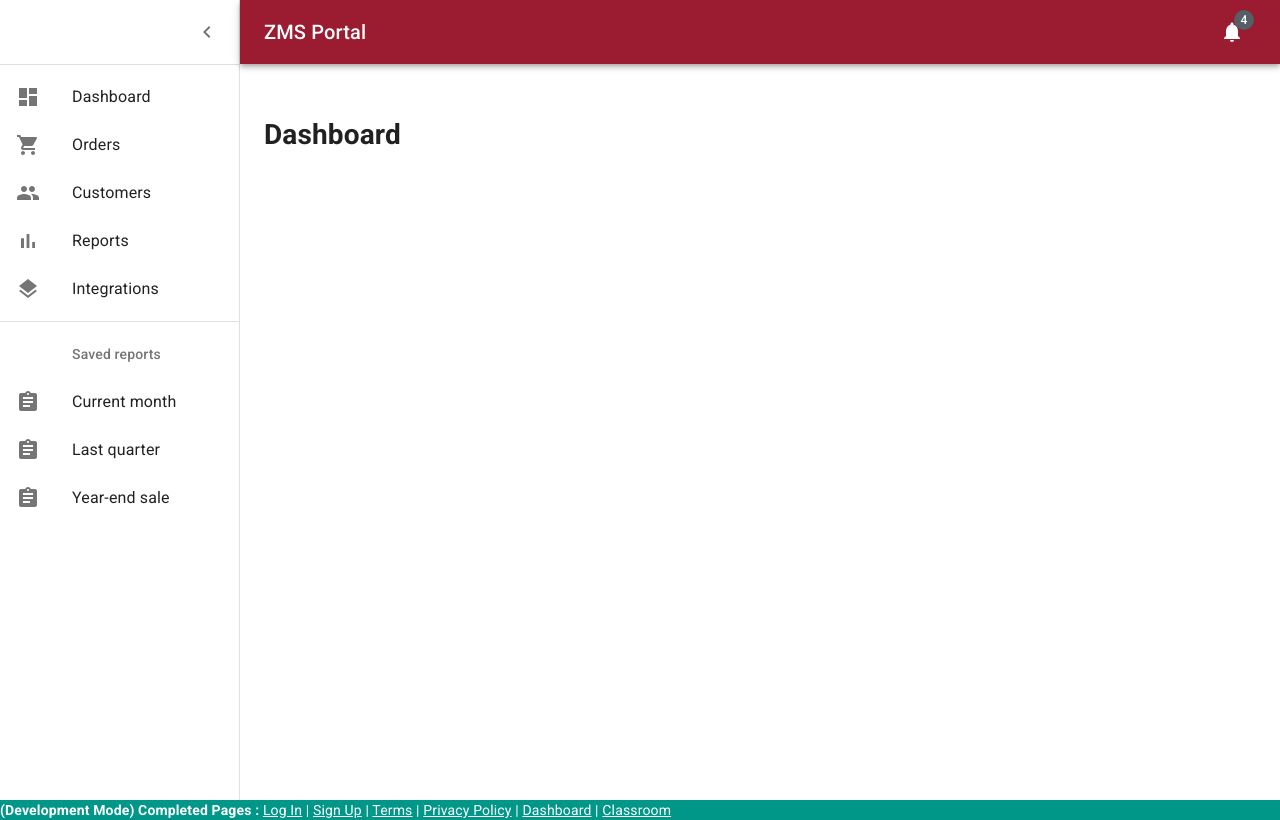
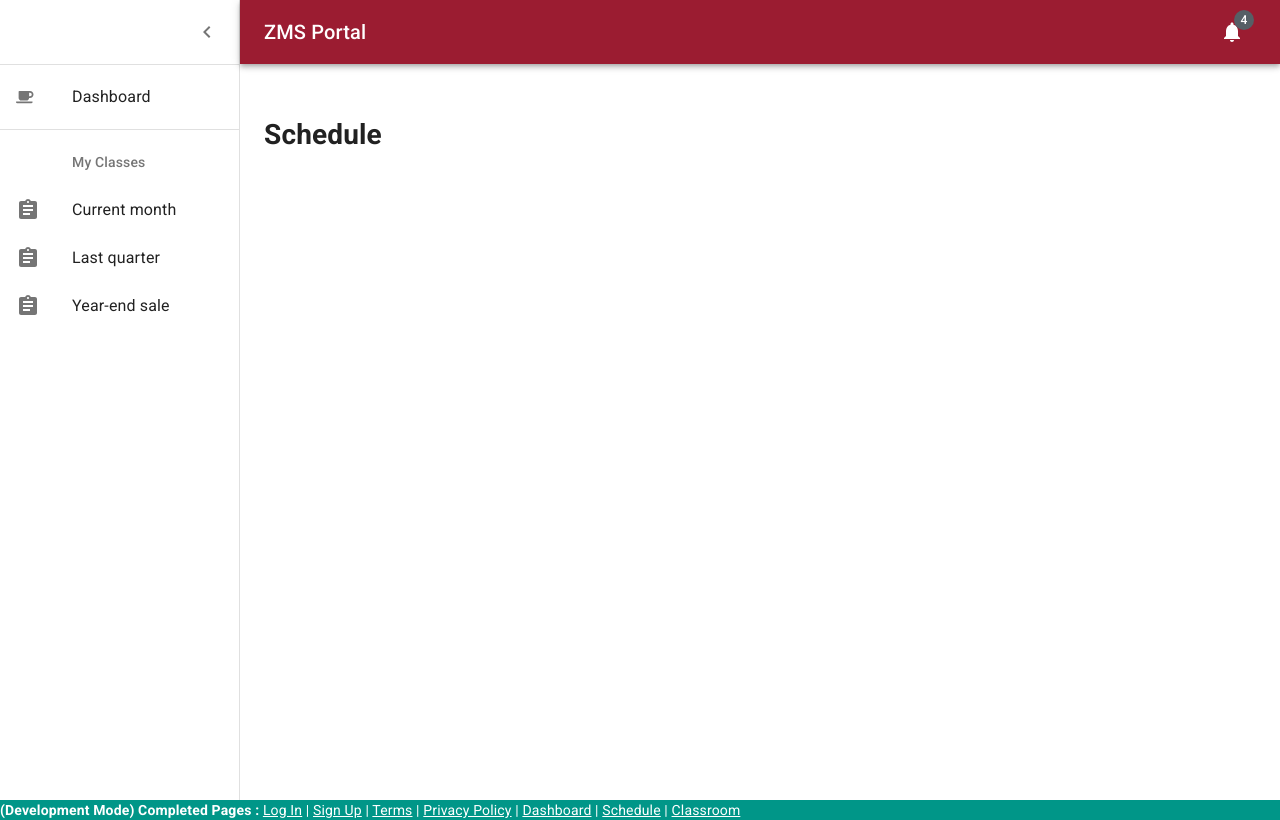
Before and after one commit to Pi-31415/ZMS_Portal, a React (Create React App) app: page /portal/dashboard/schedule in a window 1280 px wide. Built offline with nearby package versions, Linux system fonts and the light colour scheme.

Commit message:
font awesome added

```diff
--- a/package.json
+++ b/package.json
@@ -10,6 +10,9 @@
 		"eject": "react-scripts eject"
 	},
 	"dependencies": {
+		"@fortawesome/fontawesome-svg-core": "^1.2.30",
+		"@fortawesome/free-solid-svg-icons": "^5.14.0",
+		"@fortawesome/react-fontawesome": "^0.1.11",
 		"@material-ui/core": "latest",
 		"@material-ui/icons": "^4.9.1",
 		"clsx": "latest",
--- a/src/App.js
+++ b/src/App.js
@@ -14,6 +14,7 @@
 import Terms from './pages/terms';
 import Privacy from './pages/privacy';
 import Classroom from './pages/classroom';
+import Schedule from './pages/schedule';
 
 
 const App = props => {
@@ -23,7 +24,8 @@
         <div style={{ padding: '0',margin:'0' }}>
           <Switch>
             <Route path="/portal/signup"><SignUp></SignUp></Route>
-            <Route path="/portal/dashboard"><Dashboard></Dashboard></Route>
+            <Route path="/portal/dashboard/home"><Dashboard></Dashboard></Route>
+            <Route path="/portal/dashboard/schedule"><Schedule></Schedule></Route>
             <Route path="/portal/terms"><Terms></Terms></Route>
             <Route path="/portal/privacy"><Privacy></Privacy></Route>
             <Route path="/portal/classroom"><Classroom></Classroom></Route>
@@ -40,7 +42,9 @@
           {' | '}
           <Link to="/portal/privacy" style={{color:'#fff'}}>Privacy Policy</Link>
           {' | '}
-          <Link to="/portal/dashboard/" style={{color:'#fff'}}>Dashboard</Link>
+          <Link to="/portal/dashboard/home" style={{color:'#fff'}}>Dashboard</Link>
+          {' | '}
+          <Link to="/portal/dashboard/schedule" style={{color:'#fff'}}>Schedule</Link>
           {' | '}
           <Link to="/portal/classroom" style={{color:'#fff'}}>Classroom</Link>
         </div>
--- a/src/components/dashboard_list.js
+++ b/src/components/dashboard_list.js
@@ -4,50 +4,24 @@
 import ListItemText from '@material-ui/core/ListItemText';
 import ListSubheader from '@material-ui/core/ListSubheader';
 import DashboardIcon from '@material-ui/icons/Dashboard';
-import ShoppingCartIcon from '@material-ui/icons/ShoppingCart';
-import PeopleIcon from '@material-ui/icons/People';
-import BarChartIcon from '@material-ui/icons/BarChart';
-import LayersIcon from '@material-ui/icons/Layers';
 import AssignmentIcon from '@material-ui/icons/Assignment';
+import { FontAwesomeIcon } from '@fortawesome/react-fontawesome'
+import { faCoffee } from '@fortawesome/free-solid-svg-icons'
 
 export const mainListItems = (
   <div>
     <ListItem button>
       <ListItemIcon>
-        <DashboardIcon />
+        <FontAwesomeIcon icon={faCoffee} />
       </ListItemIcon>
       <ListItemText primary="Dashboard" />
-    </ListItem>
-    <ListItem button>
-      <ListItemIcon>
-        <ShoppingCartIcon />
-      </ListItemIcon>
-      <ListItemText primary="Orders" />
-    </ListItem>
-    <ListItem button>
-      <ListItemIcon>
-        <PeopleIcon />
-      </ListItemIcon>
-      <ListItemText primary="Customers" />
-    </ListItem>
-    <ListItem button>
-      <ListItemIcon>
-        <BarChartIcon />
-      </ListItemIcon>
-      <ListItemText primary="Reports" />
-    </ListItem>
-    <ListItem button>
-      <ListItemIcon>
-        <LayersIcon />
-      </ListItemIcon>
-      <ListItemText primary="Integrations" />
     </ListItem>
   </div>
 );
 
 export const secondaryListItems = (
   <div>
-    <ListSubheader inset>Saved reports</ListSubheader>
+    <ListSubheader inset>My Classes</ListSubheader>
     <ListItem button>
       <ListItemIcon>
         <AssignmentIcon />
--- a/src/pages/classroom.js
+++ b/src/pages/classroom.js
@@ -27,7 +27,7 @@
             <CssBaseline />
             <AppBar>
                 <Toolbar>
-                    <Link to="/portal/dashboard" style={{color:'#fff'}}>
+                    <Link to="/portal/dashboard/home" style={{color:'#fff'}}>
                     <IconButton edge="start" className={classes.menuButton} color="inherit" aria-label="menu">
                         <ArrowBackIcon />
                     </IconButton>
--- /dev/null
+++ b/src/pages/schedule.js
@@ -0,0 +1,161 @@
+import React from 'react';
+import clsx from 'clsx';
+import { makeStyles } from '@material-ui/core/styles';
+import CssBaseline from '@material-ui/core/CssBaseline';
+import Drawer from '@material-ui/core/Drawer';
+
+import AppBar from '@material-ui/core/AppBar';
+import Toolbar from '@material-ui/core/Toolbar';
+import List from '@material-ui/core/List';
+import Typography from '@material-ui/core/Typography';
+import Divider from '@material-ui/core/Divider';
+import IconButton from '@material-ui/core/IconButton';
+import Badge from '@material-ui/core/Badge';
+import Container from '@material-ui/core/Container';
+
+import MenuIcon from '@material-ui/icons/Menu';
+import ChevronLeftIcon from '@material-ui/icons/ChevronLeft';
+import NotificationsIcon from '@material-ui/icons/Notifications';
+import { mainListItems, secondaryListItems } from '../components/dashboard_list';
+
+const drawerWidth = 240;
+
+const useStyles = makeStyles((theme) => ({
+  root: {
+    display: 'flex',
+  },
+  toolbar: {
+    paddingRight: 24, // keep right padding when drawer closed
+  },
+  toolbarIcon: {
+    display: 'flex',
+    alignItems: 'center',
+    justifyContent: 'flex-end',
+    padding: '0 8px',
+    ...theme.mixins.toolbar,
+  },
+  appBar: {
+    zIndex: theme.zIndex.drawer + 1,
+    transition: theme.transitions.create(['width', 'margin'], {
+      easing: theme.transitions.easing.sharp,
+      duration: theme.transitions.duration.leavingScreen,
+    }),
+  },
+  appBarShift: {
+    marginLeft: drawerWidth,
+    width: `calc(100% - ${drawerWidth}px)`,
+    transition: theme.transitions.create(['width', 'margin'], {
+      easing: theme.transitions.easing.sharp,
+      duration: theme.transitions.duration.enteringScreen,
+    }),
+  },
+  menuButton: {
+    marginRight: 36,
+  },
+  menuButtonHidden: {
+    display: 'none',
+  },
+  title: {
+    flexGrow: 1,
+  },
+  drawerPaper: {
+    position: 'relative',
+    whiteSpace: 'nowrap',
+    width: drawerWidth,
+    transition: theme.transitions.create('width', {
+      easing: theme.transitions.easing.sharp,
+      duration: theme.transitions.duration.enteringScreen,
+    }),
+  },
+  drawerPaperClose: {
+    overflowX: 'hidden',
+    transition: theme.transitions.create('width', {
+      easing: theme.transitions.easing.sharp,
+      duration: theme.transitions.duration.leavingScreen,
+    }),
+    width: theme.spacing(7),
+    [theme.breakpoints.up('sm')]: {
+      width: theme.spacing(9),
+    },
+  },
+  appBarSpacer: theme.mixins.toolbar,
+  content: {
+    flexGrow: 1,
+    height: '100vh',
+    overflow: 'auto',
+  },
+  container: {
+    paddingTop: theme.spacing(4),
+    paddingBottom: theme.spacing(4),
+  },
+  paper: {
+    padding: theme.spacing(2),
+    display: 'flex',
+    overflow: 'auto',
+    flexDirection: 'column',
+  },
+  fixedHeight: {
+    height: 240,
+  },
+}));
+
+export default function Schedule() {
+  const classes = useStyles();
+  const [open, setOpen] = React.useState(true);
+  const handleDrawerOpen = () => {
+    setOpen(true);
+  };
+  const handleDrawerClose = () => {
+    setOpen(false);
+  };
+
+  return (
+    <div className={classes.root}>
+      <CssBaseline />
+      <AppBar position="absolute" className={clsx(classes.appBar, open && classes.appBarShift)}>
+        <Toolbar className={classes.toolbar}>
+          <IconButton
+            edge="start"
+            color="inherit"
+            aria-label="open drawer"
+            onClick={handleDrawerOpen}
+            className={clsx(classes.menuButton, open && classes.menuButtonHidden)}
+          >
+            <MenuIcon />
+          </IconButton>
+          <Typography component="h1" variant="h6" color="inherit" noWrap className={classes.title}>
+            ZMS Portal
+          </Typography>
+          <IconButton color="inherit">
+            <Badge badgeContent={4} color="secondary">
+              <NotificationsIcon />
+            </Badge>
+          </IconButton>
+        </Toolbar>
+      </AppBar>
+      <Drawer
+        variant="permanent"
+        classes={{
+          paper: clsx(classes.drawerPaper, !open && classes.drawerPaperClose),
+        }}
+        open={open}
+      >
+        <div className={classes.toolbarIcon}>
+          <IconButton onClick={handleDrawerClose}>
+            <ChevronLeftIcon />
+          </IconButton>
+        </div>
+        <Divider />
+        <List>{mainListItems}</List>
+        <Divider />
+        <List>{secondaryListItems}</List>
+      </Drawer>
+      <main className={classes.content}>
+        <div className={classes.appBarSpacer} />
+        <Container maxWidth="lg" className={classes.container}>
+          <h1>Schedule</h1>
+        </Container>
+      </main>
+    </div>
+  );
+}
```
Also changed, not shown: 1 other file (tests, documents, lock files or other folders).
